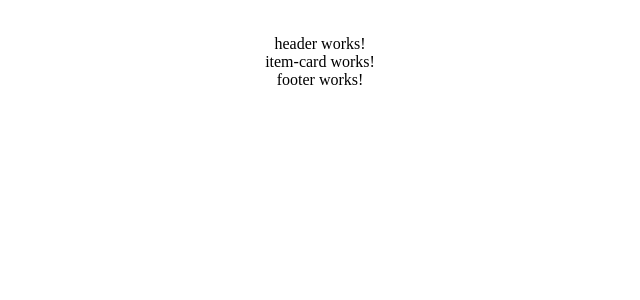
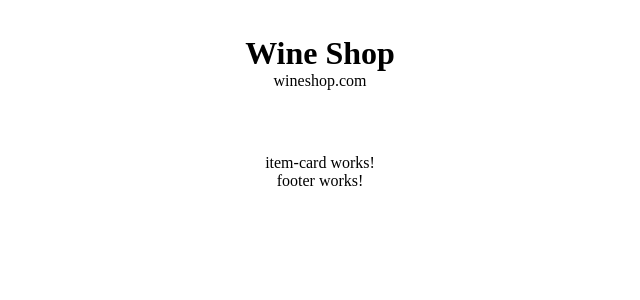
Before and after one commit to MuthangaShem/ecomm-wineshop, an Angular app: page / in a window 1280 px wide. Shown: the top 300 px of the page, without its empty margins (320-960 px from the left). Built offline with nearby package versions, Linux system fonts and the light colour scheme.

Commit message:
add header template with styling

```diff
--- a/src/app/shared/header/header.component.html
+++ b/src/app/shared/header/header.component.html
@@ -1 +1,4 @@
-<p>header works!</p>
+<header>
+  <h1>Wine Shop</h1>
+  <span>wineshop.com</span>
+</header>
--- a/src/app/shared/header/header.component.sass
+++ b/src/app/shared/header/header.component.sass
@@ -0,0 +1,6 @@
+header
+  margin-bottom: 4em
+
+
+.container header h1
+  font-weight: bolder
```
